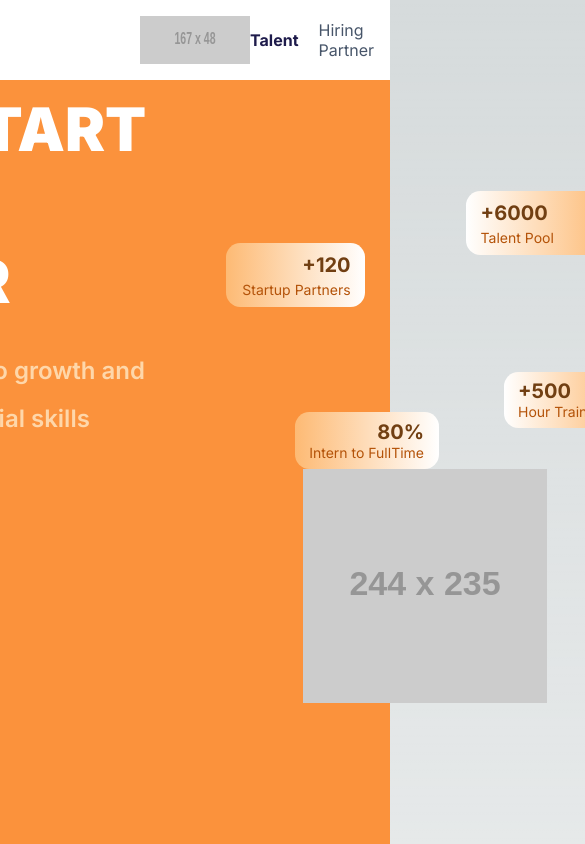
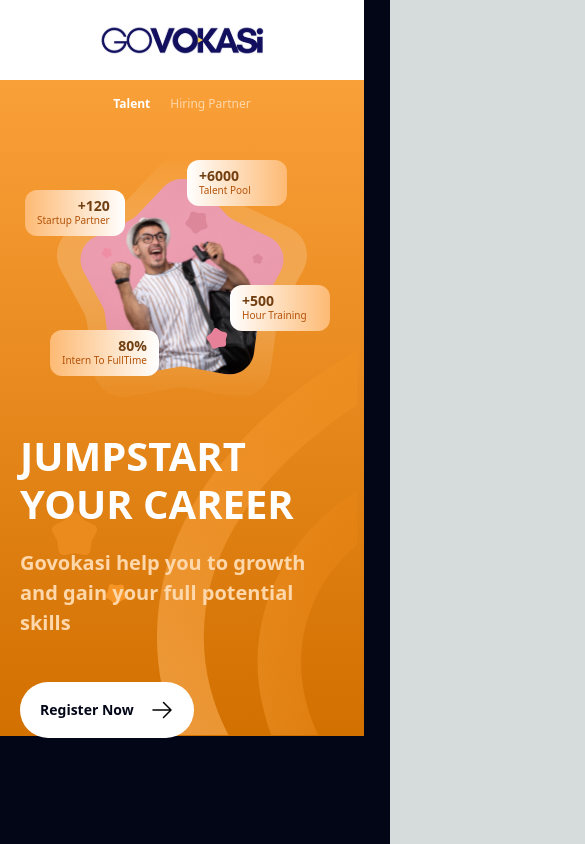
Before and after one commit to GOVOKASI/Govokasi-task, a Next.js app: page / in a window 390 px wide. Shown: the top 844 px of the page, 585 px wide, since content can reach past the window. Built offline with nearby package versions, Linux system fonts and the light colour scheme.

Commit message:
header-dekstop

```diff
--- a/src/app/components/header.tsx
+++ b/src/app/components/header.tsx
@@ -1,243 +1,304 @@
-import React from "react";
+"use client";
+
+import React, { useEffect, useState } from "react";
 import { Inter } from "next/font/google";
 import Image from "next/image";
 const inter = Inter({ subsets: ["latin"] });
 import { ArrowRightIcon } from "@heroicons/react/24/solid";
 
 export default function Header() {
+  const [isMobile, setIsMobile] = useState(false);
+
+  useEffect(() => {
+    if (window.innerWidth < 768) {
+      setIsMobile(true);
+    }
+  }, []);
+
   return (
-    // <div
-    //   className={`${inter} w-[364px] h-[735.50px] bg-gradient-to-b from-amber-500 to-amber-600 lg:w-full bg-orange-400 flex-col justify-start items-start inline-flex`}
-    // >
-    //   <div className="self-stretch h-20  bg-white flex-col justify-center items-center flex">
-    //     <Image
-    //       className="w-[167px] h-12"
-    //       width={500}
-    //       height={500}
-    //       src="/site-logo.png"
-    //       alt="site-logo"
-    //       style={{ objectFit: "cover" }}
-    //     />
-    //   </div>
-    //   <div className="w-[364px] h-12 justify-center items-center gap-5 inline-flex">
-    //     <div className="text-white text-xs font-bold leading-none">Talent</div>
-    //     <div className="text-orange-200 text-xs font-normal leading-none">
-    //       Hiring Partner
-    //     </div>
-    //   </div>
-    //   <div className="self-stretch h-[607.50px] px-5 pt-28 pb-10 flex-col justify-start items-start gap-10 flex">
-    //     <div className="w-[307px] h-[219px] relative">
-    //       {/* //* Hour training */}
-    //       <div className="w-[100px] h-[46px] px-3 py-2 left-[210px] top-[45px] z-10 absolute bg-gradient-to-r from-white to-orange-300 rounded-xl justify-start items-center gap-4 inline-flex">
-    //         <div className="flex-col justify-center items-start inline-flex">
-    //           <div className="text-yellow-900 text-sm font-bold leading-none ">
-    //             +500
-    //           </div>
-    //           <div className="text-amber-700 text-[10px] font-normal leading-[14px]">
-    //             Hour Training
-    //           </div>
-    //         </div>
-    //       </div>
-    //       {/* //* Talent Pool */}
-    //       <div className="w-[100px] h-[46px] px-3 py-2 right-[40px] top-[-80px] z-10 absolute bg-gradient-to-r from-white to-orange-300 rounded-xl justify-start items-center gap-4 inline-flex">
-    //         <div className="flex-col justify-center items-start inline-flex">
-    //           <div className="text-yellow-900 text-sm font-bold leading-none ">
-    //             +6000
-    //           </div>
-    //           <div className="text-amber-700 text-[10px] font-normal leading-[14px]">
-    //             Talent Pool
-    //           </div>
-    //         </div>
-    //       </div>
-    //       {/*//* intern full time */}
-    //       <div className="w-[109px] h-[46px] px-3 py-2 left-[30px] top-[90px] z-10 absolute bg-gradient-to-l from-white to-orange-300 rounded-xl justify-start items-center gap-4 inline-flex">
-    //         <div className="flex-col justify-center items-end inline-flex">
-    //           <div className="text-yellow-900 text-sm font-bold leading-none ">
-    //             80%
-    //           </div>
-    //           <div className="text-amber-700 text-[10px] font-normal leading-[14px]">
-    //             Intern To FullTime
-    //           </div>
-    //         </div>
-    //       </div>
-    //       {/*//* start up partners */}
-    //       <div className="w-[100px] h-[46px] px-3 py-2 left-[5px] top-[-50px] z-10 absolute bg-gradient-to-l from-white to-orange-300 rounded-xl justify-start items-center gap-4 inline-flex">
-    //         <div className="flex-col justify-center items-end inline-flex">
-    //           <div className="text-yellow-900 text-sm font-bold leading-none ">
-    //             +120
-    //           </div>
-    //           <div className="text-amber-700 text-[10px] font-normal leading-[14px]">
-    //             Startup Partner
-    //           </div>
-    //         </div>
-    //       </div>
-    //     </div>
-    //     <div className="self-stretch h-[195.50px] flex-col justify-start items-start flex">
-    //       <div className="w-[324px] relative">
-    //         <div className="w-[324px] h-[195.50px] z-0 bottom-[-35px] absolute flex-col justify-center items-center gap-2.5 inline-flex">
-    //           <Image
-    //             className=" w-full"
-    //             width={500}
-    //             height={500}
-    //             src="/frame 4.svg"
-    //             alt="frame 2"
-    //             style={{ objectFit: "cover" }}
-    //           />
-    //         </div>
-    //       </div>
-    //     </div>
-    //     <div className="self-stretch h-[164px] flex-col justify-start items-start gap-5 flex">
-    //       <div className="self-stretch z-10">
-    //         <span className="text-white text-[40px] font-black leading-[48px]">
-    //           JUMPSTART YOUR{" "}
-    //         </span>
-    //         <span className="text-white text-[40px] font-black leading-[48px]">
-    //           CAREER
-    //         </span>
-    //       </div>
-    //       <div className="self-stretch z-10 text-orange-200 text-xl font-bold leading-normal">
-    //         Govokasi help you to growth and gain your full potential skills
-    //       </div>
-    //       <div className="mt-6 z-10">
-    //         <div className=" px-5 p-4 bg-white rounded-[999px] justify-center items-center gap-4 inline-flex">
-    //           <div className="text-slate-950 text-sm font-bold leading-none">
-    //             Register Now
-    //           </div>
-    //           <div>
-    //             {" "}
-    //             <ArrowRightIcon className="h-6 w-6 text-black" />
-    //           </div>
-    //         </div>
-    //       </div>
-    //     </div>
-    //     <div className="w-[307px] h-[219px] relative">
-    //       <Image
-    //         className="absolute z-0 bottom-[-40px] right-[-30px]"
-    //         width={200}
-    //         height={200}
-    //         src="/vector 2.svg"
-    //         alt="site-logo"
-    //         style={{ objectFit: "cover" }}
-    //       />
-    //       <Image
-    //         className="absolute h-min z-0 bottom-[-40px] right-[-30px]"
-    //         width={100}
-    //         height={200}
-    //         src="/vector 3.svg"
-    //         alt="site-logo"
-    //         style={{ objectFit: "cover" }}
-    //       />
-    //       <Image
-    //         className="absolute h-min z-0 bottom-[140px] right-[230px]"
-    //         width={45}
-    //         height={43}
-    //         src="/star 2.svg"
-    //         alt="big star"
-    //         style={{ objectFit: "cover" }}
-    //       />
-    //       <Image
-    //         className="absolute h-min z-0 bottom-[90px] right-[200px]"
-    //         width={22.28}
-    //         height={21.31}
-    //         src="/star 3.svg"
-    //         alt="little star"
-    //         style={{ objectFit: "cover" }}
-    //       />
-    //     </div>
-    //   </div>
-    // </div>
-    <div className="w-full h-[100px]: bg-orange-400 flex-col justify-start items-start inline-flex">
+    <div>
+      {isMobile ? (
+        // Tampilkan kode mobile
+        <div
+          className={`${inter} w-[364px] h-[735.50px] bg-gradient-to-b from-[#FFA640] to-[#D27000] lg:w-full bg-orange-400 flex-col justify-start items-start inline-flex`}
+        >
+          <div className="self-stretch h-20  bg-white flex-col justify-center items-center flex">
+            <Image
+              className="w-[167px] h-12"
+              width={500}
+              height={500}
+              src="/site-logo.svg"
+              alt="site-logo"
+              style={{ objectFit: "cover" }}
+            />
+          </div>
+          <div className="w-[364px] h-12 justify-center items-center gap-5 inline-flex">
+            <div className="text-white text-xs font-bold leading-none">
+              Talent
+            </div>
+            <div className="text-orange-200 text-xs font-normal leading-none">
+              Hiring Partner
+            </div>
+          </div>
+          <div className="self-stretch h-[607.50px] px-5 pt-28 pb-10 flex-col justify-start items-start gap-10 flex">
+            <div className="w-[307px] h-[219px] relative">
+              {/* //* Hour training */}
+              <div className="w-[100px] h-[46px] px-3 py-2 left-[210px] top-[45px] z-10 absolute bg-gradient-to-r from-white to-orange-300 rounded-xl justify-start items-center gap-4 inline-flex">
+                <div className="flex-col justify-center items-start inline-flex">
+                  <div className="text-yellow-900 text-sm font-bold leading-none ">
+                    +500
+                  </div>
+                  <div className="text-amber-700 text-[10px] font-normal leading-[14px]">
+                    Hour Training
+                  </div>
+                </div>
+              </div>
+              {/* //* Talent Pool */}
+              <div className="w-[100px] h-[46px] px-3 py-2 right-[40px] top-[-80px] z-10 absolute bg-gradient-to-r from-white to-orange-300 rounded-xl justify-start items-center gap-4 inline-flex">
+                <div className="flex-col justify-center items-start inline-flex">
+                  <div className="text-yellow-900 text-sm font-bold leading-none ">
+                    +6000
+                  </div>
+                  <div className="text-amber-700 text-[10px] font-normal leading-[14px]">
+                    Talent Pool
+                  </div>
+                </div>
+              </div>
+              {/*//* intern full time */}
+              <div className="w-[109px] h-[46px] px-3 py-2 left-[30px] top-[90px] z-10 absolute bg-gradient-to-l from-white to-orange-300 rounded-xl justify-start items-center gap-4 inline-flex">
+                <div className="flex-col justify-center items-end inline-flex">
+                  <div className="text-yellow-900 text-sm font-bold leading-none ">
+                    80%
+                  </div>
+                  <div className="text-amber-700 text-[10px] font-normal leading-[14px]">
+                    Intern To FullTime
+                  </div>
+                </div>
+              </div>
+              {/*//* start up partners */}
+              <div className="w-[100px] h-[46px] px-3 py-2 left-[5px] top-[-50px] z-10 absolute bg-gradient-to-l from-white to-orange-300 rounded-xl justify-start items-center gap-4 inline-flex">
+                <div className="flex-col justify-center items-end inline-flex">
+                  <div className="text-yellow-900 text-sm font-bold leading-none ">
+                    +120
+                  </div>
+                  <div className="text-amber-700 text-[10px] font-normal leading-[14px]">
+                    Startup Partner
+                  </div>
+                </div>
+              </div>
+            </div>
+            <div className="self-stretch h-[195.50px] flex-col justify-start items-start flex">
+              <div className="w-[324px] relative">
+                <div className="w-[324px] h-[195.50px] z-0 bottom-[-35px] absolute flex-col justify-center items-center gap-2.5 inline-flex">
+                  <Image
+                    className=" w-full"
+                    width={500}
+                    height={500}
+                    src="/frame 4.svg"
+                    alt="frame 2"
+                    style={{ objectFit: "cover" }}
+                  />
+                </div>
+              </div>
+            </div>
+            <div className="self-stretch h-[164px] flex-col justify-start items-start gap-5 flex">
+              <div className="self-stretch z-10">
+                <span className="text-white text-[40px] font-black leading-[48px]">
+                  JUMPSTART YOUR{" "}
+                </span>
+                <span className="text-white text-[40px] font-black leading-[48px]">
+                  CAREER
+                </span>
+              </div>
+              <div className="self-stretch z-10 text-orange-200 text-xl font-bold leading-normal">
+                Govokasi help you to growth and gain your full potential skills
+              </div>
+              <div className="mt-6 z-10">
+                <div className=" px-5 p-4 bg-white rounded-[999px] justify-center items-center gap-4 inline-flex">
+                  <div className="text-slate-950 text-sm font-bold leading-none">
+                    Register Now
+                  </div>
+                  <div>
+                    {" "}
+                    <ArrowRightIcon className="h-6 w-6 text-black" />
+                  </div>
+                </div>
+              </div>
+            </div>
+            <div className="w-[307px] h-[219px] relative">
+              <Image
+                className="absolute z-0 bottom-[-40px] right-[-30px]"
+                width={200}
+                height={200}
+                src="/vector 2.svg"
+                alt="site-logo"
+                style={{ objectFit: "cover" }}
+              />
+              <Image
+                className="absolute h-min z-0 bottom-[-40px] right-[-30px]"
+                width={100}
+                height={200}
+                src="/vector 3.svg"
+                alt="site-logo"
+                style={{ objectFit: "cover" }}
+              />
+              <Image
+                className="absolute h-min z-0 bottom-[140px] right-[230px]"
+                width={45}
+                height={43}
+                src="/star 2.svg"
+                alt="big star"
+                style={{ objectFit: "cover" }}
+              />
+              <Image
+                className="absolute h-min z-0 bottom-[90px] right-[200px]"
+                width={22.28}
+                height={21.31}
+                src="/star 3.svg"
+                alt="little star"
+                style={{ objectFit: "cover" }}
+              />
+            </div>
+          </div>
+        </div>
+      ) : (
+        // Tampilkan kode dekstop
+        //? desktop
+        <div
+          className={`${inter} w-full h-[680px] bg-gradient-to-b from-[#FFA640] to-[#D27000] flex-col justify-start items-start inline-flex overflow-hidden`}
+        >
           <div className="self-stretch h-20 px-[140px] py-10 bg-white justify-between items-center inline-flex">
-        <img
+            <Image
               className="w-[167px] h-12"
-          src="https://via.placeholder.com/167x48"
+              width={500}
+              height={500}
+              src="/site-logo.svg"
+              alt="site-logo"
+              style={{ objectFit: "cover" }}
             />
             <div className="w-[175px] justify-center items-center gap-5 flex">
-          <div className="text-indigo-950 text-base font-bold font-['Inter'] leading-tight">
+              <div className="text-indigo-950 text-base font-bold   leading-tight">
                 Talent
               </div>
-          <div className="text-slate-600 text-base font-normal font-['Inter'] leading-tight">
+              <div className="text-slate-600 text-base font-normal  leading-tight">
                 Hiring Partner
               </div>
             </div>
           </div>
-      <div className="self-stretch h-[500px] px-[140px] py-20 justify-center items-center gap-20 inline-flex">
-        <div className="grow shrink basis-0 flex-col justify-center items-start gap-12 inline-flex">
-          <div className="self-stretch h-[244px] flex-col justify-start items-start gap-7 flex">
-            <div className="self-stretch">
-              <span className="text-white text-6xl font-black font-['Inter'] leading-[76px]">
-                JUMPSTART YOUR{" "}
+          <div className="self-stretch h-[500px] px-[180px] py-20 flex-row justify-center items-center inline-flex">
+            <div className="grow shrink flex-col justify-center items-start gap-3 inline-flex">
+              <div className="self-stretch h-[244px] flex-col justify-start items-start gap-5 flex">
+                <div className=" z-10">
+                  <span className="text-white text-6xl font-black  leading-[76px]">
+                    JUMPSTART
                   </span>
-              <span className="text-white text-6xl font-black font-['Inter'] leading-[76px]">
-                CAREER
+                  <br />
+                  <span className="text-white text-6xl font-black  leading-[76px]">
+                    YOUR CAREER
                   </span>
                 </div>
-            <div className="self-stretch text-orange-200 text-2xl font-semibold font-['Inter'] leading-loose">
-              Govokasi help you to growth and gain your full potential skills
+                <p className="font-bold text-[#FFDAB0] z-10 text-2xl leading-8 w-[531.2px]">
+                  Govokasi help you to growth and gain your full potential
+                  skills
+                </p>
+              </div>
+              <div className="w-[81.12px] h-[84.19px] relative">
+                <Image
+                  className="absolute h-min z-0 bottom-[170px] right-[40px]"
+                  width={45}
+                  height={43}
+                  src="/star 2.svg"
+                  alt="big star"
+                  style={{ objectFit: "cover" }}
+                />
+                <Image
+                  className="absolute h-min z-0 bottom-[110px] right-[5px]"
+                  width={22.28}
+                  height={21.31}
+                  src="/star 3.svg"
+                  alt="little star"
+                  style={{ objectFit: "cover" }}
+                />
+              </div>
+              <div className="h-[54px] px-6 bg-white rounded-[999px] justify-center items-center gap-4 inline-flex">
+                <div className="text-slate-950 text-base font-bold  leading-tight">
+                  Register Now
+                </div>
+                <div>
+                  {" "}
+                  <ArrowRightIcon className="h-6 w-6 text-black" />
                 </div>
               </div>
-          <div className="w-[81.12px] h-[84.19px] relative"></div>
-          <div className="h-[54px] px-6 bg-white rounded-[999px] justify-center items-center gap-4 inline-flex">
-            <div className="text-slate-950 text-base font-bold font-['Inter'] leading-tight">
-              Register Now
             </div>
-            <div className="w-3.5 text-slate-950 text-base font-bold font-['Inter'] leading-tight"></div>
-          </div>
-        </div>
-        <div className="flex-col justify-center items-center inline-flex">
-          <div className="w-[397.40px] h-[277.10px] relative">
-            <div className="w-[120px] h-[56.20px] px-[14.40px] py-[9.60px] left-[277.40px] top-[180.10px] absolute bg-gradient-to-r from-white to-orange-300 rounded-[14.40px] justify-start items-center gap-[19.20px] inline-flex">
+            <div className="flex-col  justify-center items-center inline-flex">
+              <div className="w-[397.40px] z-10 h-[277.10px] relative">
+                <div className="w-[120px] h-[56.20px] px-[14.40px] py-[9.60px] left-[300.40px] top-[170.10px] absolute bg-gradient-to-r from-white to-orange-300 rounded-[14.40px] justify-start items-center gap-[19.20px] inline-flex">
                   <div className="flex-col justify-center items-start inline-flex">
-                <div className="text-yellow-900 text-xl font-bold font-['Inter'] leading-tight">
+                    <div className="text-yellow-900 text-xl font-bold  leading-tight">
                       +500
                     </div>
-                <div className="text-amber-700 text-sm font-normal font-['Inter'] leading-[16.80px]">
+                    <div className="text-amber-700 text-sm font-normal leading-[16.80px]">
                       Hour Training
                     </div>
                   </div>
                 </div>
-            <div className="w-[143.80px] h-[56.20px] px-[14.40px] py-[9.60px] left-[68.60px] top-[220.90px] absolute bg-gradient-to-r from-orange-300 to-white rounded-[14.40px] justify-start items-center gap-[19.20px] inline-flex">
+                <div className="w-[143.80px] z-10 h-[56.20px] px-[14.40px] py-[9.60px] left-[68.60px] top-[220.90px] absolute bg-gradient-to-r from-orange-300 to-white rounded-[14.40px] justify-start items-center gap-[19.20px] inline-flex">
                   <div className="flex-col justify-center items-end inline-flex">
-                <div className="text-yellow-900 text-xl font-bold font-['Inter'] leading-tight">
+                    <div className="text-yellow-900 text-xl font-bold  leading-tight">
                       80%
                     </div>
-                <div className="text-amber-700 text-sm font-normal font-['Inter'] leading-[16.80px]">
+                    <div className="text-amber-700 text-sm font-normal  leading-[16.80px]">
                       Intern to FullTime
                     </div>
                   </div>
                 </div>
-            <div className="w-36 h-16 px-[14.40px] py-[9.60px] left-[240px] top-0 absolute bg-gradient-to-r from-white to-orange-300 rounded-[14.40px] justify-start items-center gap-[19.20px] inline-flex">
+                <div className="w-36 h-16 z-10 px-[14.40px] py-[9.60px] left-[240px] top-0 absolute bg-gradient-to-r from-white to-orange-300 rounded-[14.40px] justify-start items-center gap-[19.20px] inline-flex">
                   <div className="flex-col justify-center items-start gap-1 inline-flex">
-                <div className="text-yellow-900 text-xl font-bold font-['Inter'] leading-tight">
+                    <div className="text-yellow-900 text-xl font-bold  leading-tight">
                       +6000
                     </div>
-                <div className="text-amber-700 text-sm font-normal font-['Inter'] leading-[16.80px]">
+                    <div className="text-amber-700 text-sm font-normal  leading-[16.80px]">
                       Talent Pool
                     </div>
                   </div>
                 </div>
-            <div className="w-[138.80px] h-16 px-[14.40px] py-[9.60px] left-0 top-[52px] absolute bg-gradient-to-r from-orange-300 to-white rounded-[14.40px] justify-end items-center gap-[19.20px] inline-flex">
+                <div className="w-[138.80px] z-10 h-16 px-[14.40px] py-[9.60px] left-0 top-[52px] absolute bg-gradient-to-r from-orange-300 to-white rounded-[14.40px] justify-end items-center gap-[19.20px] inline-flex">
                   <div className="flex-col justify-center items-end gap-1 inline-flex">
-                <div className="text-yellow-900 text-xl font-bold font-['Inter'] leading-tight">
+                    <div className="text-yellow-900 text-xl font-bold  leading-tight">
                       +120
                     </div>
-                <div className="text-amber-700 text-sm font-normal font-['Inter'] leading-[16.80px]">
+                    <div className="text-amber-700 text-sm font-normal  leading-[16.80px]">
                       Startup Partners
                     </div>
                   </div>
                 </div>
               </div>
               <div className="w-[388.80px] relative">
-            <div className="w-[388.80px] h-[234.60px] left-0 top-0 absolute flex-col justify-center items-center gap-3 inline-flex">
-              <img
-                className="w-[243.60px] h-[234.60px]"
-                src="https://via.placeholder.com/244x235"
+                <div className="w-[388.80px] h-[234.60px] z-0 left-[40px] top-[-240px] absolute flex-col justify-center items-center gap-3 inline-flex">
+                  <Image
+                    className="w-full"
+                    width={500}
+                    height={500}
+                    src="/Frame 4.svg"
+                    alt="site-logo"
+                    style={{ objectFit: "cover" }}
                   />
                 </div>
               </div>
             </div>
           </div>
-      <div className="w-[270.67px] h-[481px] relative"></div>
+          <div className="w-full relative">
+            <Image
+              className="absolute h-min z-0 bottom-[-100px] right-[430px]"
+              width={500}
+              height={500}
+              src="/Group 2.svg"
+              alt="Group 2"
+              style={{ objectFit: "cover" }}
+            />
+          </div>
+        </div>
+      )}
     </div>
   );
 }
```
Also changed, not shown: public/Group 2.svg (added), public/site-logo.svg (added). Lines whose indentation alone changed are shown as unchanged.
